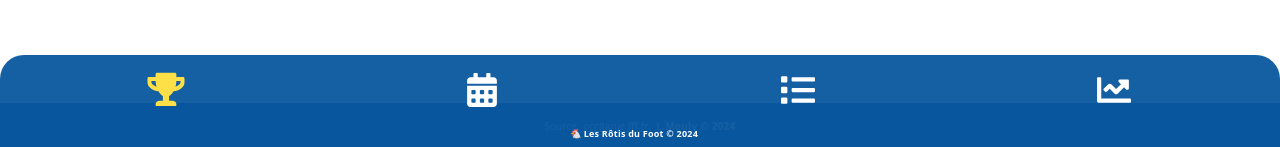
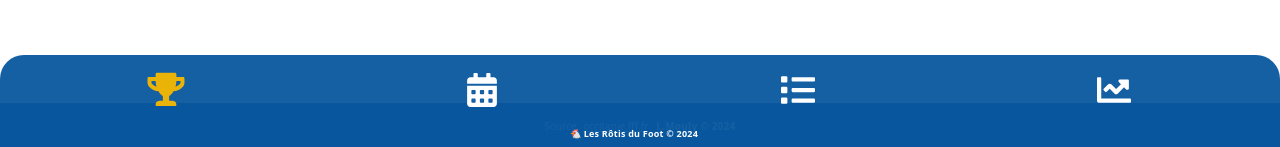
Before and after one commit to Lud-ly/ccfc16r1, a Next.js app: page / in a window 1280 px wide. Shown: the part 650-797 px from the top of the page. Built offline with nearby package versions, Linux system fonts and the light colour scheme; no server answers; the database is empty.

Commit message:
🐛 FIX: pagination all matches

```diff
--- a/app/tous-les-matchs/page.tsx
+++ b/app/tous-les-matchs/page.tsx
@@ -86,14 +86,13 @@ export default function TousLesMatchsPage() {
     }
   };
 
-  // Fetch matches when the component is mounted and on page change
   useEffect(() => {
     fetchAllMatches(); // Initial fetch
   }, []);
 
   useEffect(() => {
-    if (currentPage > 1) {
-      fetchMatchesForPage(currentPage); // Fetch when the page changes
+    if (currentPage >= 1) { //egal
+      fetchMatchesForPage(currentPage);
     }
   }, [currentPage]);
 
@@ -174,6 +173,9 @@ export default function TousLesMatchsPage() {
                       <tr key={match.ma_no} className="border-b-2 border-gray-700 bg-white my-4">
                         <td className="p-2 block sm:table-cell">
                           <Link href={`/matchs/${match.ma_no}`} className="block w-full h-full mt-5">
+                            <p className="text-center mt-2">
+                              {new Date(match.date).toLocaleDateString('fr-FR', { weekday: 'long', year: 'numeric', month: 'long', day: 'numeric' }).replace(/^\w/, (c) => c.toUpperCase())} à <span className="text-blue-500">{match.time}</span>
+                            </p>
                             <div className="flex flex-row justify-around items-center m-2">
                               {/* Équipe domicile */}
                               <div className="flex flex-col items-center">
--- a/src/components/Sections/components/BottomNavBar.tsx
+++ b/src/components/Sections/components/BottomNavBar.tsx
@@ -10,7 +10,7 @@ const BottomNavBar: React.FC = () => {
 
   const getLinkStyle = (path: string) => {
     const isActive = pathname === path;
-    return `flex flex-col items-center relative ${isActive ? 'text-yellow-300 scale-110' : 'text-white'}`;
+    return `flex flex-col items-center relative ${isActive ? 'text-yellow-500 scale-110' : 'text-white'}`;
   };
 
   return (
```
Lines whose indentation alone changed are shown as unchanged.
